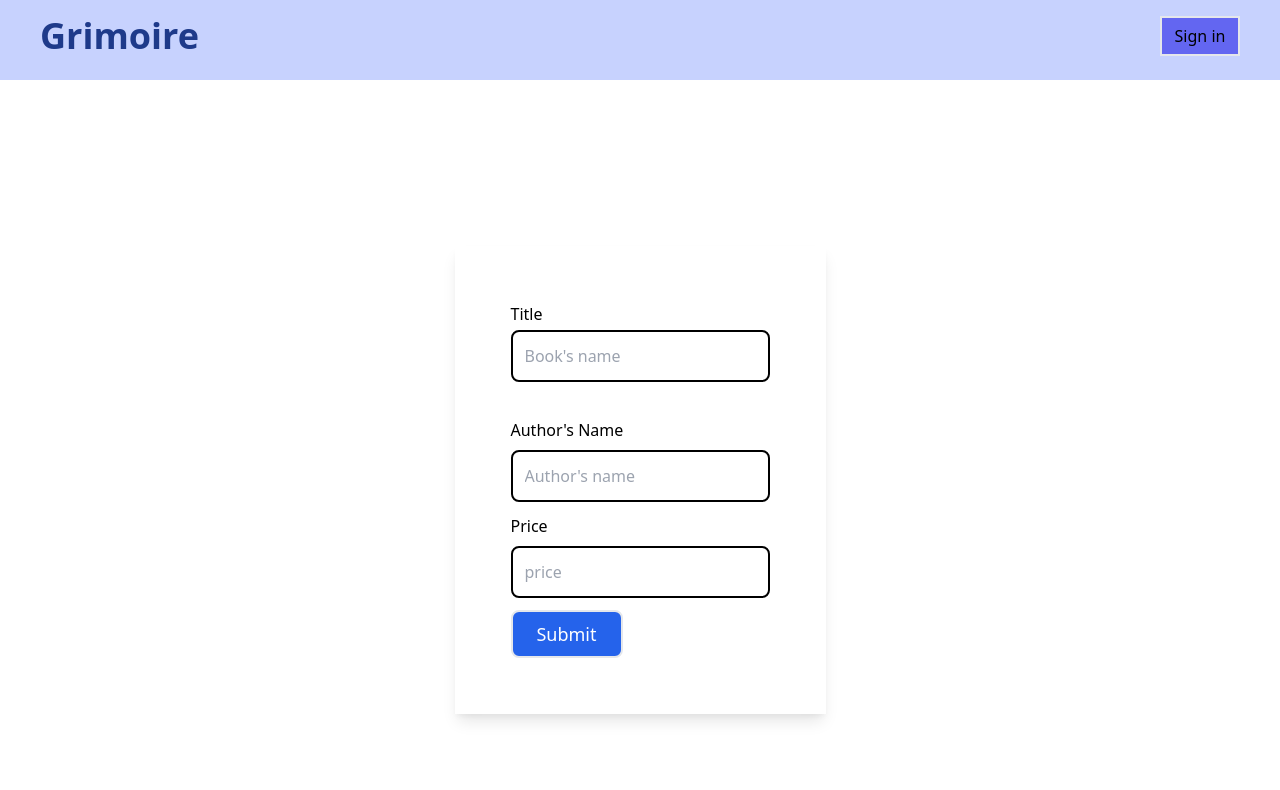
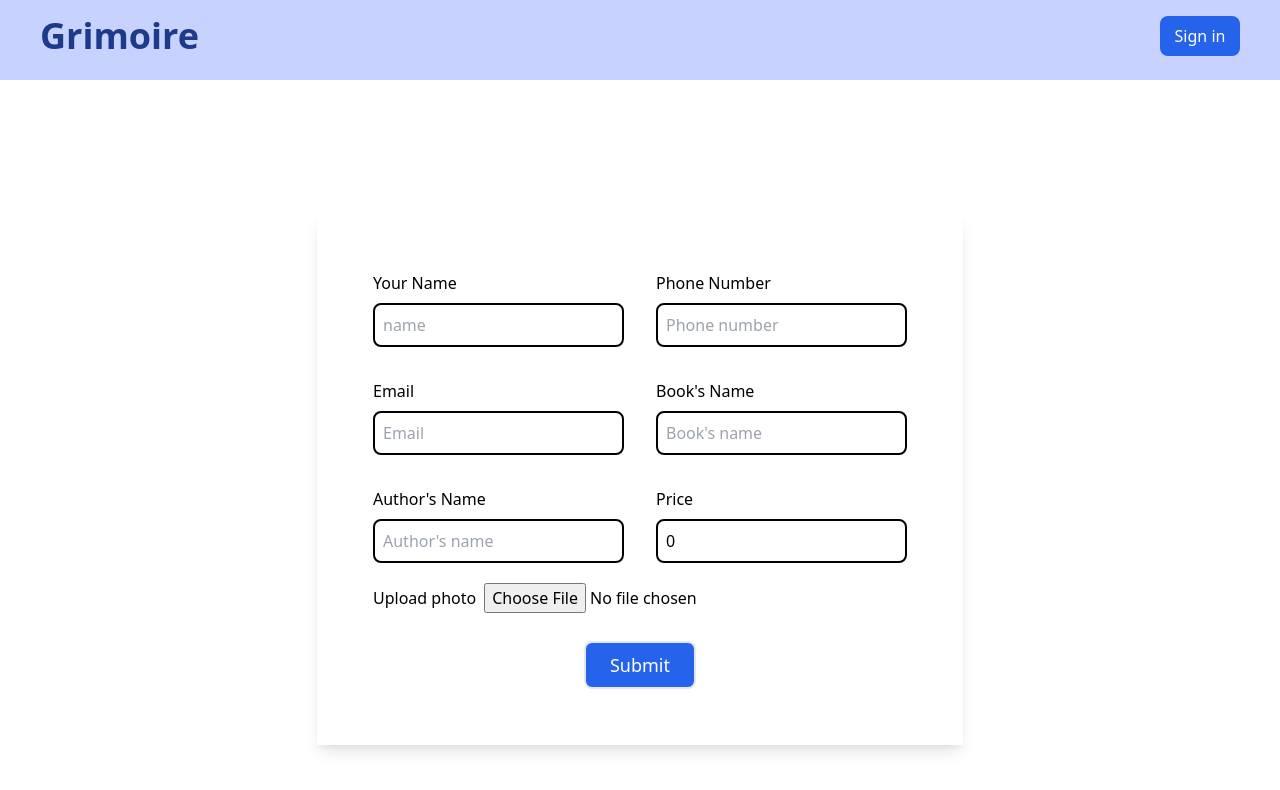
Before and after one commit to Hiwatari-Kai/book_olx, a Next.js app: page /book_input in a window 1280 px wide. Shown: the top 790 px of the page. Built offline with nearby package versions, Linux system fonts and the light colour scheme; no server answers.

Commit message:
version 2

```diff
--- a/components/BookForm.js
+++ b/components/BookForm.js
@@ -1,21 +1,32 @@
 import { useRouter } from 'next/router';
 import {useSession} from 'next-auth/react'
+import { useState } from 'react';
 
 const bookForm = () => {
     const router = useRouter();
     const {data :session} = useSession();
+    const [bookTitle,setTitle] = useState("");
+    const [bookAuthor,setAuthor] = useState("");
+    const [bookPrice,setPrice] = useState(0);
+    const [ownerName,setName] = useState("");
+    const [ownerMail,setMail] = useState("");
+    const [ownerNumber,setNumber] = useState("");
+    const [media,setMedia] = useState("");
+
     const handleSubmit = async(event)=>{
         event.preventDefault();
-        const Title = event.target.title.value;
-        const Author = event.target.author.value;
-        const Price = event.target.price.value;
-        console.log(session);
+        const mediaUrl = await imageUpload();
+        console.log(mediaUrl);
         const res = await fetch('http://localhost:3000/api/books/', {
             body: JSON.stringify({
-              title: Title,
-              author : Author,
-              price : Price,
-              userMail : session.user.email
+              title: bookTitle,
+              author : bookAuthor,
+              price : bookPrice,
+              userMail : session.user.email,
+              userMailContact : ownerMail,
+              name : ownerName,
+              phone : ownerNumber,
+              mediaUrl : mediaUrl
             }),
             headers: {
               'Content-Type': 'application/json',
@@ -24,21 +35,61 @@ const bookForm = () => {
           });
           const result = await res.json();
           router.push('/');
+
+    }
+    const imageUpload = async()=>{
+        const data = new FormData();
+        data.append('file', media);
+        data.append('upload_preset', 'bookStore');
+        data.append('cloud_name','kai21');
+        const res = await fetch('https://api.cloudinary.com/v1_1/kai21/image/upload', {
+            method: 'POST',
+            body: data
+        });
+        res = await res.json();
+        console.log(res);
+        return res.url;
+
     }
 
+    return (
+        <div className="flex justify-center content-center h-screen flex-wrap ">
+            <div className="p-14 shadow-lg">
+                <form onSubmit = {handleSubmit} >
+                    <div className= "grid grid-cols-2 gap-8">
+                        <div className = "flex flex-col">
+                            <label htmlFor = "name" className="mb-2">Your Name</label>
+                            <input id = "name" onChange={(e)=>setName(e.target.value)} value ={ownerName} placeholder = "name" className="border-2 border-black rounded-lg p-2"></input>
+                        </div>
+                        <div className = "flex flex-col">
+                            <label htmlFor = "phone" className="mb-2">Phone Number</label>
+                            <input id = "phone" onChange={(e)=>setNumber(e.target.value)} value ={ownerNumber} placeholder = "Phone number" className="border-2 border-black rounded-lg p-2"></input>
+                        </div>
+                        <div className = "flex flex-col">
+                            <label htmlFor = "mail" className="mb-2">Email</label>
+                            <input id = "mail" onChange={(e)=>setMail(e.target.value)} value ={ownerMail} placeholder = "Email" className="border-2 border-black rounded-lg  p-2"></input>
+                        </div>
+                        <div className = "flex flex-col">
+                            <label htmlFor="title" className="mb-2">Book's Name</label>
+                            <input  id ="title" onChange={(e)=>setTitle(e.target.value)} value ={bookTitle} placeholder = "Book's name" className="border-2 border-black rounded-lg  p-2"></input>
+                        </div>
+                        <div className = "flex flex-col">
+                            <label htmlFor = "author" className="mb-2">Author's Name</label>
+                            <input id = "author" onChange={(e)=>setAuthor(e.target.value)} value ={bookAuthor} placeholder = "Author's name" className="border-2 border-black rounded-lg  p-2"></input>
+                        </div>
+                        <div className = "flex flex-col">
+                            <label htmlFor = "price" className="mb-2">Price</label>
+                            <input id = "price" onChange={(e)=>setPrice(e.target.value)} value ={bookPrice} placeholder = "Price" className="border-2 border-black rounded-lg p-2"></input>
+                        </div>
 
-    return (
-        <div className="flex justify-center content-center h-screen flex-wrap">
-            <div className="p-14 shadow-lg">
-                <form onSubmit = {handleSubmit} className= "flex flex-col">
-                    <label htmlFor="title" className="mb-1">Title</label>
-                    <input  id ="title" placeholder = "Book's name" className="border-2 border-black rounded-lg mb-3 p-3"></input>
-                    <br/>
-                    <label htmlFor = "author" className="mb-2">Author's Name</label>
-                    <input id = "author" placeholder = "Author's name" className="border-2 border-black rounded-lg mb-3 p-3"></input>
-                    <label htmlFor = "price" className="mb-2">Price</label>
-                    <input id = "price" placeholder = "price" className="border-2 border-black rounded-lg mb-3 p-3"></input>
-                    <button type="submit" className="border-solid border-2 bg-blue-600 py-auto px-auto rounded-lg text-white text-lg w-28 h-12">Submit</button>
+                    </div>
+                    <div className="mt-5">
+                        <span className='mr-2'>Upload photo</span>
+                        <input className=""name="media" type="file" accept="image/*" onChange={(e)=>setMedia(e.target.files[0])}/>
+                    </div>
+                    <div className="flex justify-center mt-7">
+                        <button type="submit" className="border-solid border-2 bg-blue-600 py-auto px-auto rounded-lg text-white text-lg w-28 h-12">Submit</button>
+                    </div>
                 </form>
             </div>
         </div>
--- a/components/BookList.js
+++ b/components/BookList.js
@@ -1,33 +1,30 @@
 import Link from 'next/link';
-import { useRouter } from 'next/router';
-import { useSession} from "next-auth/react"
+
+
 
 const BookList =  ({data}) => {
 
-    const router  = useRouter();
-    const { data: session } = useSession();
+    const stringShort = (x)=>{
+        if(x.length<=21)
+            return x;
+        return x.substr(0,19) + "..";
+    }
+    return (
+        <div className="pl-20 pr-20 pt-10">
 
-
-
-
-    return (
-        <div className="p-20">
-        {session &&
-            <Link href= "/book_input">
-                <button className="border-solid border-2 bg-blue-600 py-auto px-auto  rounded-lg text-white text-lg w-24 h-12">Add</button>
-            </Link>
-        }
-            <div className = "flex flex-wrap mt-10 ">
+            <div className = "flex flex-wrap space-x-3">
                 {
                     data.map((book)=>{
                     return (
-                        <div key = {book._id} className="p-5 shadow-lg w-48">
-                            <div className= "flex flex-col">
-                                <p className="break-words">Title : {book.title}</p>
-                                <p>Author : {book.author}</p>
-                                <p>Price : {book.price}</p>
+                        <Link href = {`/${book._id}/view`} key = {book._id} >
+                            <div className="p-4 shadow-lg w-52 cursor-pointer bg-indigo-200 rounded-md">
+                                <div className= "flex flex-col items-center ">
+                                    <p className ="text-lg text-blue-900 font-bold">{stringShort(book.title)}</p>
+                                    <p className="text-sm font-semibold italic">{stringShort(book.author)}</p>
+                                    <p className="text-lg font-semibold"><span>&#8377;</span>{book.price}</p>
+                                </div>
                             </div>
-                        </div>
+                        </Link>
 
                         )
                     })
--- a/components/Header.js
+++ b/components/Header.js
@@ -1,25 +1,28 @@
 import Link from "next/link"
 import { useSession, signIn, signOut } from "next-auth/react"
+
 
 
 
 function Header() {
 
     const { data: session } = useSession()
+
+
     return (
         <div className="h-20 bg-indigo-200 pt-4 flex place-content-end p-10">
             <Link href = "/" >
                 <p className="cursor-pointer text-4xl text-blue-900 font-bold mr-auto">Grimoire</p>
             </Link>
              {session &&
-                <div className="flex space-x-1">
+                <div className="flex space-x-3">
                     <Link href="/profile">
                         <img className="rounded-full  cursor-pointer h-10 w-10" src = {session.user.image}/>
                     </Link>
-                    <button className="border-solid border-2 w-20 h-10   bg-indigo-500" onClick={() => signOut()}>Sign out</button>
+                    <button className="border-solid border-1 w-20 h-10 rounded-lg  bg-blue-600 text-white" onClick={()=>signOut()}>Sign out</button>
                 </div>
              }
-             {!session && <button className="border-solid border-2 w-20 h-10 bg-indigo-500" onClick={() => signIn("google")}>Sign in</button>}
+             {!session && <button className="border-solid border-1 w-20 h-10 bg-blue-600 rounded-lg text-white" onClick={() => signIn("google")}>Sign in</button>}
 
         </div>
 
--- a/models/Book.js
+++ b/models/Book.js
@@ -18,8 +18,27 @@ const bookSchema = new mongoose.Schema({
         required : [true,'Please add a price.']
     } ,
     userMail : {
+        type : String,
+        trim : true
+    },
+    userMailContact : {
+        type : String,
+        required : [true,'Please add an email.'],
+        trim  : true
+    },
+    name :{
+        type : String,
+        required : [true,'Please add an name.'],
+        trim  : true
+    },
+    phone :{
+        type : String,
+        trim  : true
+    },
+    mediaUrl :{
         type : String
     }
+
 })
 
 mongoose.models = {}
--- a/pages/[id]/edit.js
+++ b/pages/[id]/edit.js
@@ -7,6 +7,9 @@ const Edit = ({data}) => {
     const [title,setTitle] = useState(data.title);
     const [author,setAuthor] = useState(data.author);
     const [price,setPrice]  = useState(data.price);
+    const [name,setName] = useState(data.name);
+    const [mail,setMail] = useState(data.userContactMail);
+    const [phone,setPhone] = useState(data.phone);
     const handleEdit = async(event)=>{
         event.preventDefault();
 
@@ -14,7 +17,10 @@ const Edit = ({data}) => {
             body: JSON.stringify({
               title: title,
               author : author,
-              price : price
+              price : price,
+              userMailContact : mail,
+              name : name,
+              phone : phone
             }),
             headers: {
               'Content-Type': 'application/json'
@@ -27,20 +33,43 @@ const Edit = ({data}) => {
 
 
     return (
-        <div className="flex justify-center content-center h-screen flex-wrap">
+      <div className="flex justify-center content-center h-screen flex-wrap ">
             <div className="p-14 shadow-lg">
-                <form onSubmit = {handleEdit} className= "flex flex-col">
-                    <label htmlFor="title" className="mb-1">Title</label>
-                    <input  onChange = {(e)=>setTitle(e.target.value)}id ="title" value={title} placeholder = "Book's name" className="border-2 border-black rounded-lg mb-3 p-3"></input>
-                    <br/>
-                    <label htmlFor = "author" className="mb-2">Author's Name</label>
-                    <input onChange = {(e)=>setAuthor(e.target.value)}id = "author" value = {author} placeholder = "Author's name" className="border-2 border-black rounded-lg mb-3 p-3"></input>
-                    <label htmlFor = "price" className="mb-2">Price</label>
-                    <input onChange = {(e)=>setPrice(e.target.value)}id = "price" value = {price} placeholder = "price" className="border-2 border-black rounded-lg mb-3 p-3"></input>
-                    <button type="submit" className="border-solid border-2 bg-blue-600 py-auto px-auto rounded-lg text-white text-lg w-28 h-12">Save</button>
+                <form onSubmit = {handleEdit} >
+                    <div className= "grid grid-cols-2 gap-8">
+                        <div className = "flex flex-col">
+                            <label htmlFor = "name" className="mb-2">Your Name</label>
+                            <input id = "name" value ={name} onChange = {(e)=>setName(e.target.value)} placeholder = "name" className="border-2 border-black rounded-lg p-3"></input>
+                        </div>
+                        <div className = "flex flex-col">
+                            <label htmlFor = "phone" className="mb-2">Phone Number</label>
+                            <input id = "phone" value ={phone} onChange = {(e)=>setPhone(e.target.value)} placeholder = "Phone number" className="border-2 border-black rounded-lg p-3"></input>
+                        </div>
+                        <div className = "flex flex-col">
+                            <label htmlFor = "mail" className="mb-2">Email</label>
+                            <input id = "mail" value ={mail} onChange = {(e)=>setMail(e.target.value)} placeholder = "Email" className="border-2 border-black rounded-lg  p-3"></input>
+                        </div>
+                        <div className = "flex flex-col">
+                            <label htmlFor="title" className="mb-2">Book's Name</label>
+                            <input onChange = {(e)=>setTitle(e.target.value)} id ="title" value={title} placeholder = "Book's name" className="border-2 border-black rounded-lg  p-3"></input>
+                        </div>
+                        <div className = "flex flex-col">
+                            <label htmlFor = "author" className="mb-2">Author's Name</label>
+                            <input id = "author" onChange = {(e)=>setAuthor(e.target.value)} placeholder = "Author's name" className="border-2 border-black rounded-lg  p-3"></input>
+                        </div>
+                        <div className = "flex flex-col">
+                            <label htmlFor = "price" className="mb-2">Price</label>
+                            <input id = "price" onChange = {(e)=>setPrice(e.target.value)} placeholder = "Price" className="border-2 border-black rounded-lg p-3"></input>
+                        </div>
+
+                    </div>
+                    <div className="flex justify-center mt-7">
+                        <button type="submit" className="border-solid border-2 bg-blue-600 py-auto px-auto rounded-lg text-white text-lg w-28 h-12">Submit</button>
+                    </div>
                 </form>
             </div>
         </div>
+
     )
 }
 
--- a/pages/index.js
+++ b/pages/index.js
@@ -1,19 +1,47 @@
+import Link from "next/link";
+import BookList from "../components/BookList"
+import {useSession} from 'next-auth/react';
+import {useState ,useEffect} from 'react';
 
-import BookList from "../components/BookList"
+export default function Home() {
+  const {data : session} = useSession();
+  const [ books,setBooks] = useState([]);
+  const [term,setTerm] = useState("");
 
-export default function Home({data}) {
+  useEffect(() => {
+    if(term===""){
+      handleAll();
+    }
+
+  }, [term])
+
+ const handleAll = async ()=>{
+    const res = await fetch('http://localhost:3000/api/books/');
+    const {data} = await res.json();
+    setBooks(data);
+  }
+
+
+  const handleSearch = async()=>{
+    const res = await fetch(`http://localhost:3000/api/books/search?term=${term}`);
+    const {data} = await res.json();
+    setBooks(data);
+  }
+
   return (
     <div>
-      <BookList data={data}/>
+    <div className = "flex space-x-5 mt-8 justify-center">
+
+        <input  className = "border-solid border-2 w-96 p-2 h-12"placeholder="Search..." value = {term} onChange={(e)=>setTerm(e.target.value)}></input>
+        <button onClick = {handleSearch} className="border-solid border-1  ml-24 bg-blue-600 py-auto px-auto  rounded-lg text-white text-lg w-32 h-12">Search</button>
+      </div>
+      {session &&
+              <Link href= "/book_input">
+                  <button className="border-solid border-1 ml-24 bg-blue-600 py-auto px-auto mt-5  rounded-lg text-white text-lg w-24 h-12">Add</button>
+              </Link>
+          }
+      <BookList data={books}/>
     </div>
 
   )
 }
-export async function getServerSideProps() {
-  // Fetch data from external API
-  const res = await fetch('http://localhost:3000/api/books/');
-  const {data} = await res.json()
-
-  // Pass data to the page via props
-  return { props: { data } }
-}
--- a/pages/profile.js
+++ b/pages/profile.js
@@ -1,9 +1,15 @@
 import Link from 'next/link';
-import { getSession } from 'next-auth/react';
+import { getSession} from 'next-auth/react';
 import { useRouter } from 'next/router';
 const profile = ({data}) => {
+
+    const stringShort = (x)=>{
+        if(x.length<=21)
+            return x;
+        return x.substr(0,19) + "..";
+    }
+
     const router = useRouter();
-
     const handleDelete = async(id)=>{
         const res = await fetch(`http://localhost:3000/api/books/${id}`, {
             method: 'DELETE',
@@ -11,15 +17,15 @@ const profile = ({data}) => {
         router.push('/profile');
     }
     return (
-        <div className = "flex flex-wrap p-24">
+        <div className = "flex flex-wrap p-24 space-x-3">
                 {
                     data.map((book)=>{
                     return (
-                        <div key = {book._id} className="p-5 shadow-lg w-48">
-                            <div className= "flex flex-col">
-                                <p className="break-words">Title : {book.title}</p>
-                                <p>Author : {book.author}</p>
-                                <p>Price : {book.price}</p>
+                        <div key = {book._id} className="p-4 shadow-lg w-52 bg-indigo-200 rounded-md">
+                            <div className= "flex flex-col items-center">
+                                <p className ="text-lg text-blue-900 font-bold">{stringShort(book.title)}</p>
+                                <p className="text-md font-semibold italic">{stringShort(book.author)}</p>
+                                <p className="text-lg font-semibold"><span>&#8377;</span>{book.price}</p>
                                 <div className='flex'>
                                 <Link href = {`/${book._id}/edit`}>
                                     <button className="border-solid border-2 bg-blue-600 py-auto px-auto rounded-lg text-white text-md w-16 h-8">Edit</button>
@@ -39,6 +45,16 @@ const profile = ({data}) => {
 export async function getServerSideProps(context) {
 
     const session = await getSession(context);
+    if(!session)
+    {
+        return {
+            redirect: {
+            destination: '/',
+            permanent: false,
+            },
+        }
+    }
+
     const res = await fetch(`http://localhost:3000/api/books/profile?userMail=${session.user.email}`);
 
     const {data} = await res.json()
```
Also changed, not shown: package.json (+6 -1 lines), pages/[id]/view.js (added, +42 -0 lines), pages/api/books/search.js (added, +38 -0 lines), 1 other file (tests, documents, lock files or other folders).
